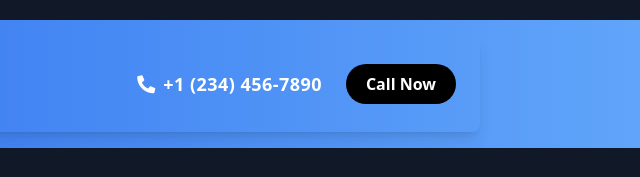
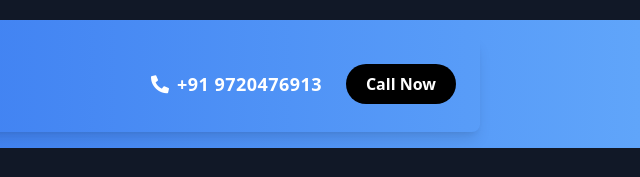
Before and after one commit to nextechissoftware/rns-school, a plain HTML site: page index.html in a window 1280 px wide. Shown: the part 4688-4865 px from the top of the page, 640-1280 px from the left. Drawn offline with nearby package versions, Linux system fonts and the light colour scheme.

Commit message:
Update index.html

```diff
--- a/index.html
+++ b/index.html
@@ -488,9 +488,9 @@
             <div class="flex flex-col md:flex-row items-center space-y-2 md:space-y-0 md:space-x-6">
                 <div class="flex items-center space-x-2 text-lg">
                     <i class="fas fa-phone-alt"></i>
-                    <span class="font-semibold tracking-wide">+1 (234) 456-7890</span>
+                    <span class="font-semibold tracking-wide">+91 9720476913</span>
                 </div>
-                <a href="tel:+1234567890" class="bg-black text-white font-semibold py-2 px-5 rounded-full hover:bg-gray-800 transition duration-300">
+                <a href="tel:+91 9720476913" class="bg-black text-white font-semibold py-2 px-5 rounded-full hover:bg-gray-800 transition duration-300">
                     Call Now
                 </a>
             </div>
```
